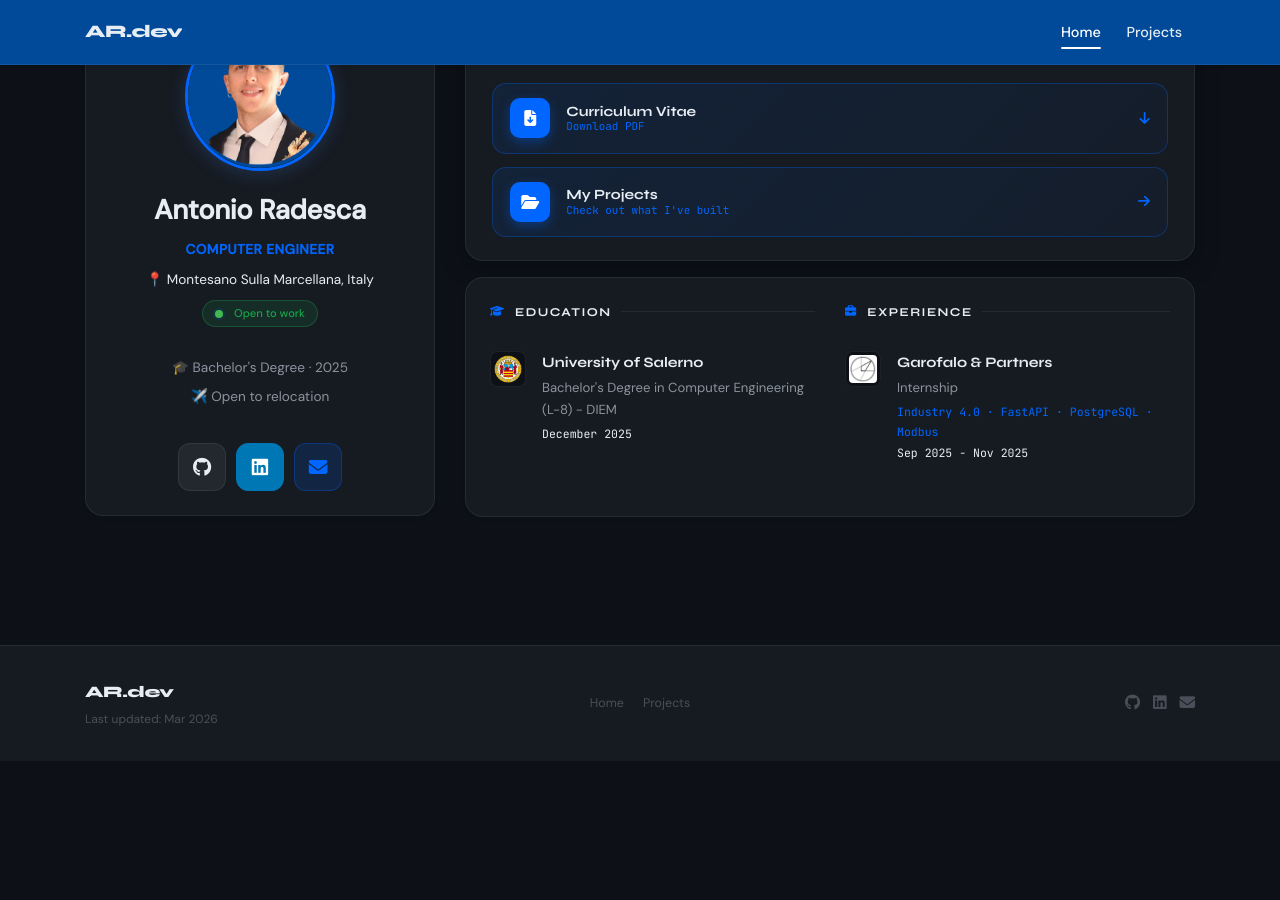
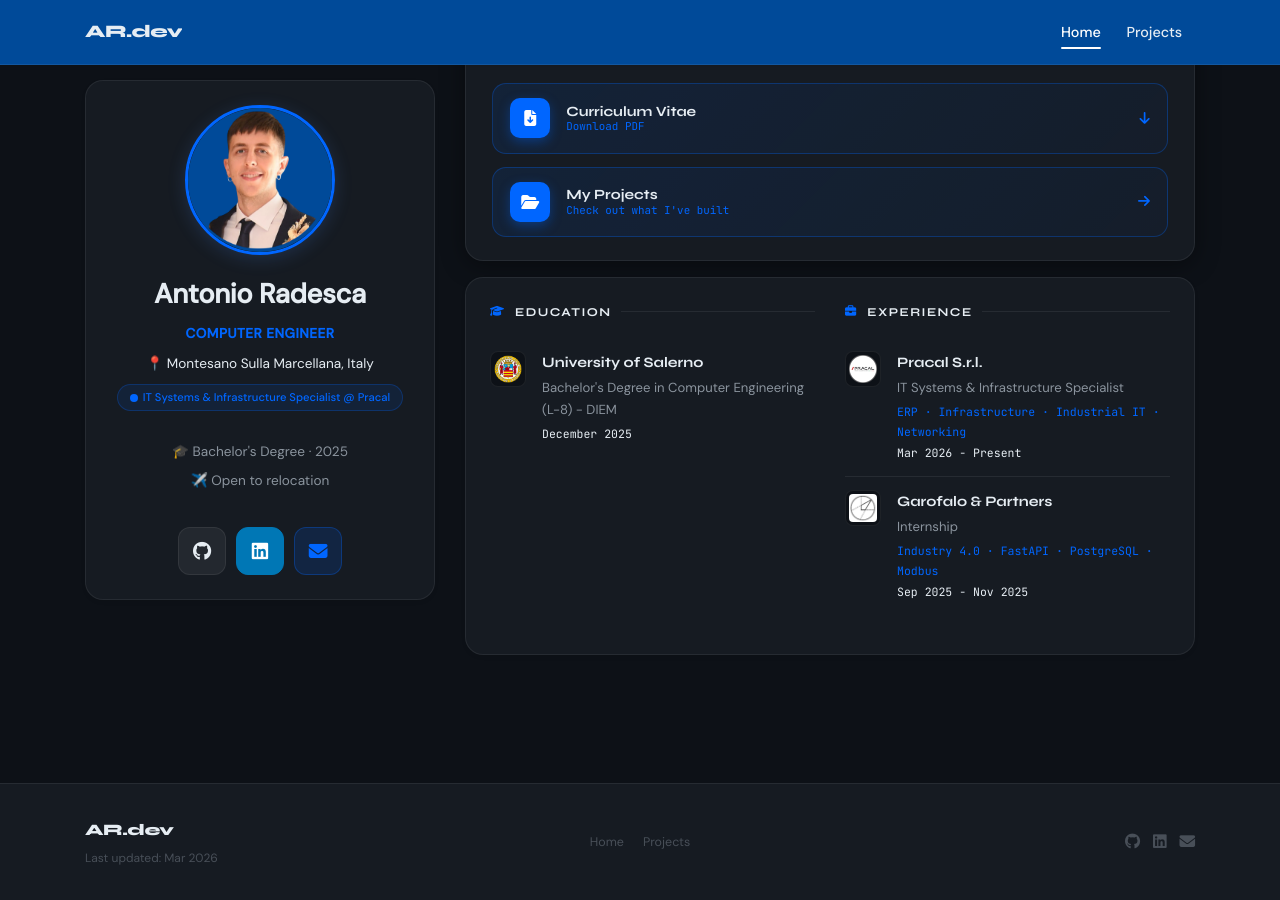
Before and after one commit to antonio-radesca/antonio.radesca-portfolio, a Jekyll site: the page built from index.html, in a window 1280 px wide and 900 px high, scrolled down 557 px. Built offline with Jekyll 4.4.1, drawn with Linux system fonts in a browser that asks for light colours; nearby versions of some CDN libraries; a style sheet for code colours, icons or effects is not loaded; before the commit the page ends 1318 px from its top, so only the background shows below that.

Commit message:
Modifiche Experience card

```diff
--- a/_data/profile.yml
+++ b/_data/profile.yml
@@ -25,6 +25,11 @@ education:
     position: "Bachelor's Degree in Computer Engineering (L-8) - DIEM"
     date: "December 2025"
 experience:
+  - name: "Pracal S.r.l."
+    logo: "/assets/images/badges/pracal.png"
+    position: "IT Systems & Infrastructure Specialist"
+    date: "Mar 2026 - Present"
+    description: "ERP · Infrastructure · Industrial IT · Networking"
   - name: "Garofalo & Partners"
     logo: "/assets/images/badges/garofalo.png"
     position: "Internship"
--- a/_includes/widgets/profile_card_mini.html
+++ b/_includes/widgets/profile_card_mini.html
@@ -51,6 +51,18 @@
                                      border-radius: 20px; padding: 3px 12px;">
                             <span class="status-dot"></span>
                             <span style="font-size: 0.70rem; color: #16a34a; font-weight: 500;">Open to work</span>
+                        </span>
+                    </div>
+                </div> -->
+                <div class="row mb-3">
+                    <div class="col text-center">
+                        <span style="display: inline-flex; align-items: center; gap: 5px;
+                     background: rgba(0,102,255,0.10); border: 1px solid rgba(0,102,255,0.25);
+                     border-radius: 20px; padding: 3px 12px;">
+                            <span
+                                style="display:inline-block; width:8px; height:8px; background: var(--accent); border-radius:50%;"></span>
+                            <span style="font-size: 0.70rem; color: var(--accent); font-weight: 500;">IT Systems &
+                                Infrastructure Specialist @ Pracal</span>
                         </span>
                     </div>
                 </div>
```
Also changed, not shown: other parts of _includes/widgets/profile_card_mini.html (+1 -1 lines), assets/images/badges/pracal.png (added).
